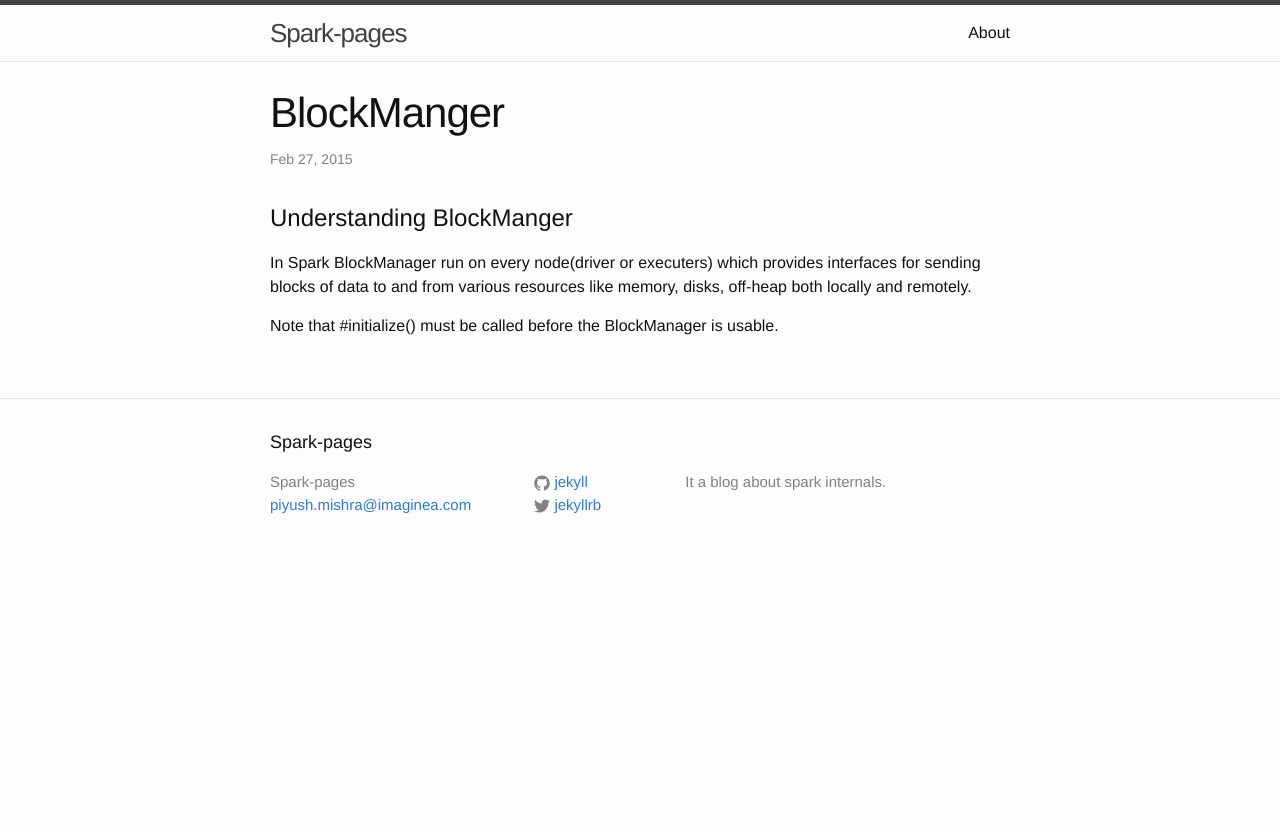
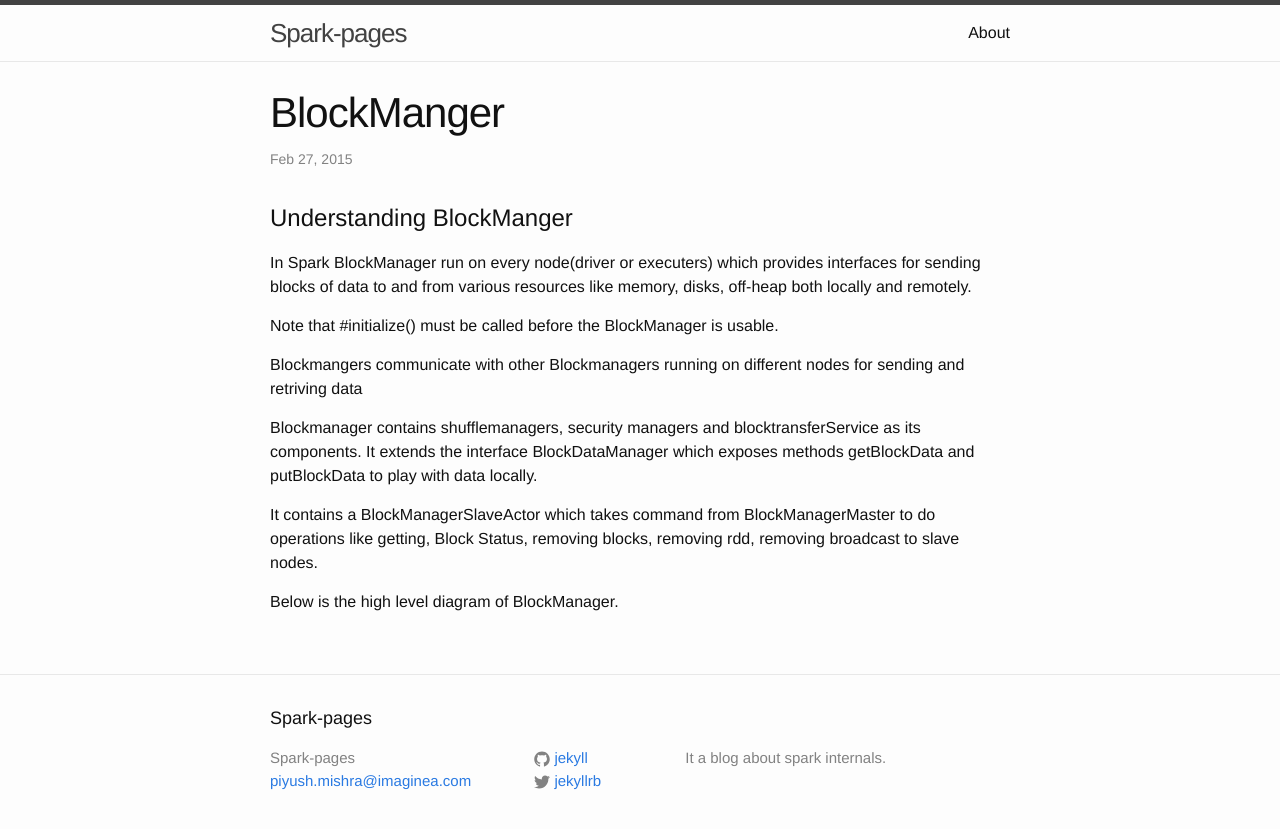
Before and after one commit to PiyushMishra/spak-ghpages, a Jekyll site: the page built from _posts/2015-02-27-blockManager.markdown, in a window 1280 px wide. Shown: the top 829 px of the page. Built offline with Jekyll 4.4.1, drawn with Linux system fonts in a browser that asks for light colours.

Commit message:
added some more details about blockmanager

```diff
--- a/_posts/2015-02-27-blockManager.markdown
+++ b/_posts/2015-02-27-blockManager.markdown
@@ -9,5 +9,13 @@ categories: understanding block manager
 
 In Spark BlockManager run on every node(driver or executers) which provides interfaces for sending blocks of data to and from various resources like memory, disks, off-heap both locally and remotely.
 
+Note that #initialize() must be called before the BlockManager is usable.
 
-Note that #initialize() must be called before the BlockManager is usable.
+Blockmangers communicate with other Blockmanagers running on different nodes for sending and retriving data
+
+Blockmanager contains shufflemanagers, security managers and blocktransferService as its components. It extends the interface BlockDataManager
+which exposes methods getBlockData and putBlockData to play with data locally.
+
+It contains a BlockManagerSlaveActor which takes command from BlockManagerMaster to do operations like getting, Block Status, removing blocks, removing rdd, removing broadcast to slave nodes.
+
+Below is the high level diagram of BlockManager.
```
